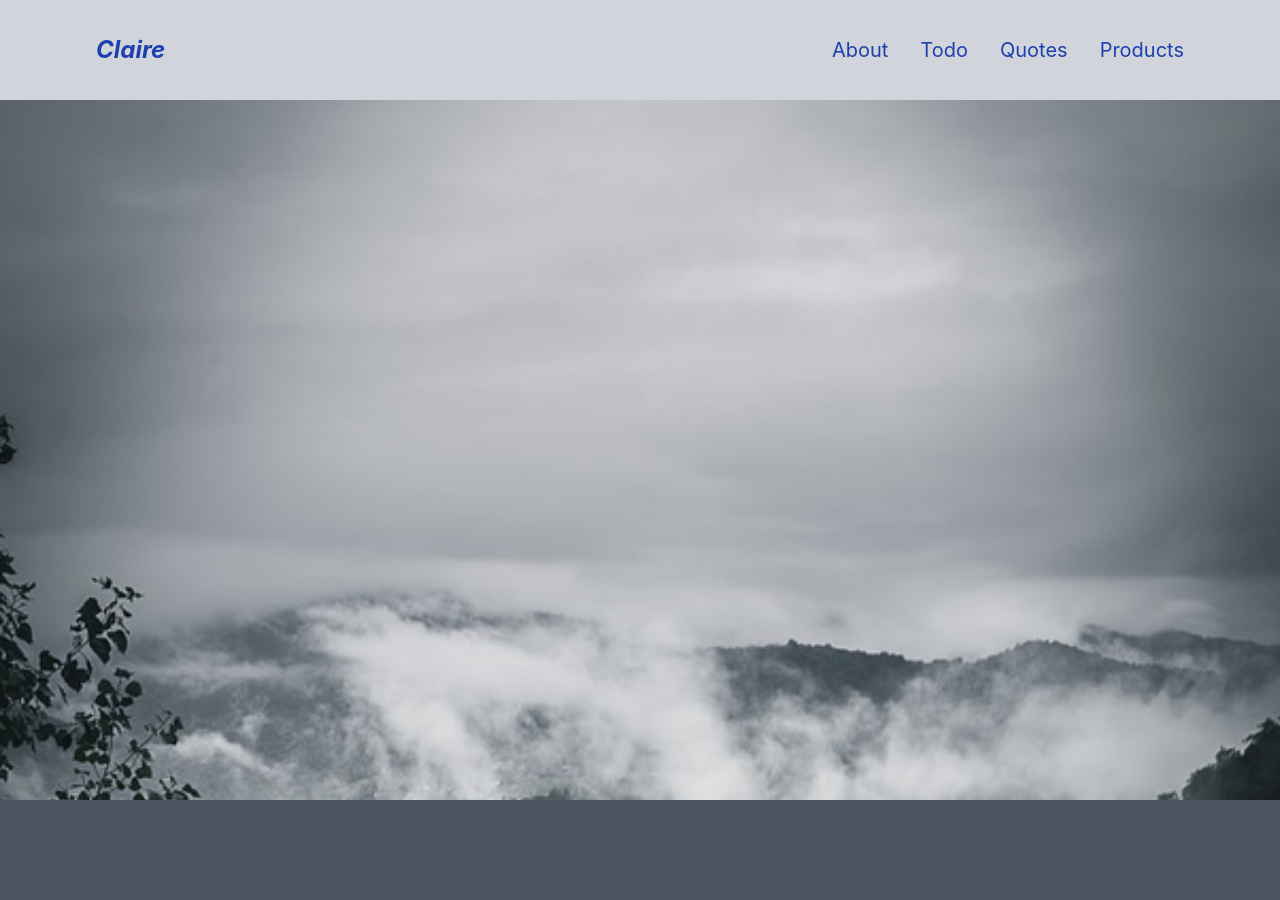
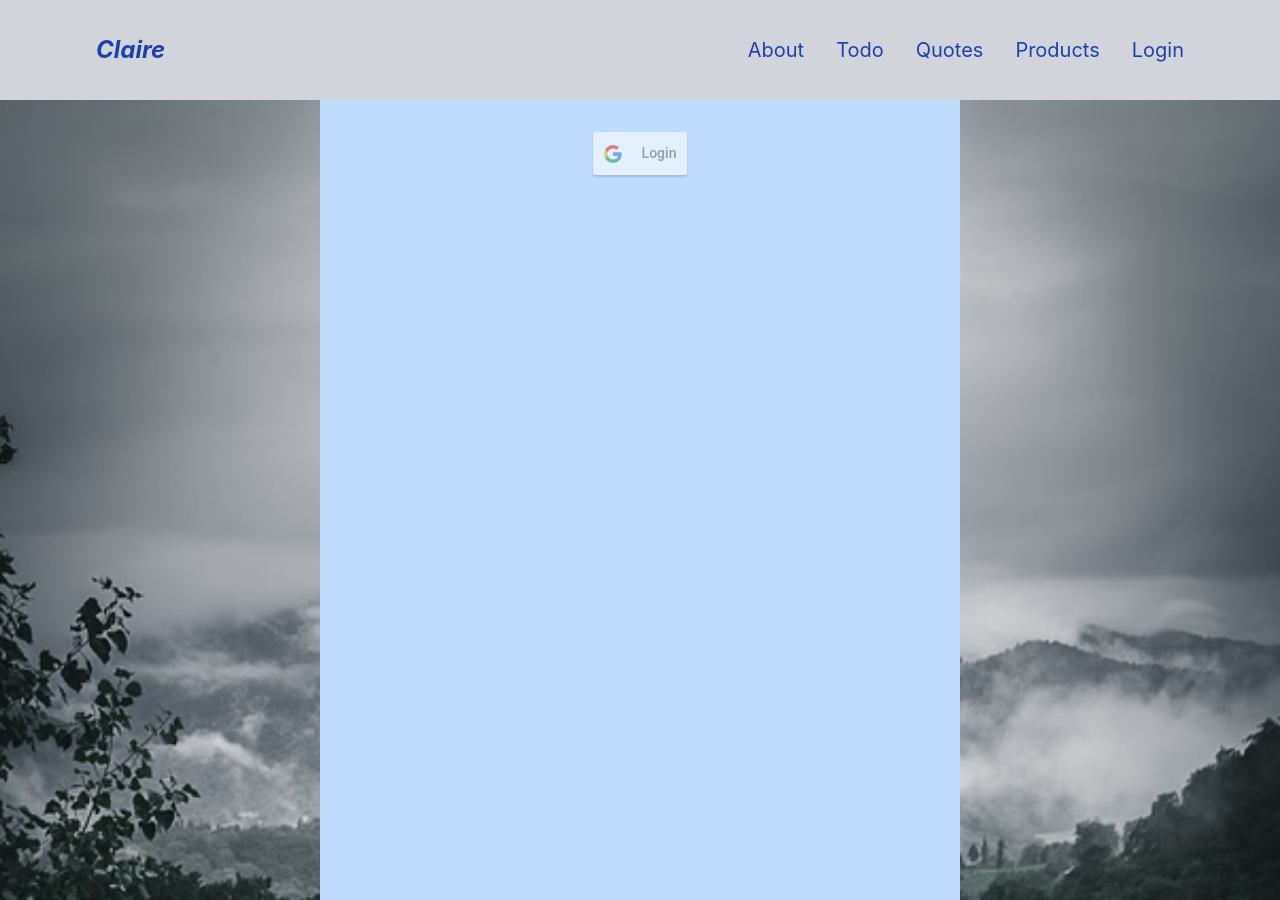
Before and after one commit to mugwira/React-Quote-Generator, a React (Create React App) app: page /login in a window 1280 px wide. Before the commit the page ends 800 px from the top, so only its background shows below. Built offline with nearby package versions, Linux system fonts and the light colour scheme.

Commit message:
Created Login component

```diff
--- a/Footer.js
+++ /dev/null
@@ -1,11 +0,0 @@
-import React from 'react'
-
-function Footer() {
-    return (
-        <div className="my-footer">
-
-        </div>
-    )
-}
-
-export default Footer
--- a/package.json
+++ b/package.json
@@ -10,6 +10,7 @@
     "@testing-library/user-event": "^12.8.3",
     "react": "^17.0.2",
     "react-dom": "^17.0.2",
+    "react-google-login": "^5.2.2",
     "react-hook-form": "^7.14.2",
     "react-icons": "^4.2.0",
     "react-reveal": "^1.2.2",
--- a/src/App.js
+++ b/src/App.js
@@ -9,6 +9,8 @@ import LoggedIn from "./LoggedIn";
 import Nav from "./Nav";
 import About from "./About"
 import {BrowserRouter as Router, Route, Switch} from 'react-router-dom'
+import Footer from "./Footer"
+import Login from "./Login";
 
 function App() {
   return (
@@ -28,8 +30,13 @@ function App() {
           <Route exact path="/quotes">
             <QuoteGenerator />
           </Route>
+          <Route exact path="/login">
+            <Login />
+          </Route>
         </Switch>
+
       </div>
+
     </Router>
   );
 }
--- /dev/null
+++ b/src/Footer.js
@@ -0,0 +1,16 @@
+import React from 'react'
+
+function Footer() {
+    return (
+        <div className="my-footer flex  bg-gray-100 text-blue-500 bottom-0 ">
+            <div className="copyright h-20">
+                <p>&copy;Copyright Reserved | 2021</p>
+            </div>
+            <div className="socials">
+
+            </div>
+        </div>
+    )
+}
+
+export default Footer
--- /dev/null
+++ b/src/Login.js
@@ -0,0 +1,46 @@
+import React, { useState } from "react";
+import { GoogleLogin, GoogleLogout } from "react-google-login";
+
+function Login() {
+  const clientId = "783941750893-edplgf1m3kovimvo01aqdise7md5g57o.apps.googleusercontent.com";
+
+  const [showLoginButton, setShowLoginButton] = useState(true);
+  const [showLogoutButton, setShowLogoutButton] = useState(false);
+
+  const onLoginSuccess = (res) => {
+    setShowLoginButton(false);
+    setShowLogoutButton(true);
+  };
+
+  const onFailureSuccess = (res) => {};
+
+  const onSignoutSuccess = (res) => {
+    setShowLoginButton(true);
+    setShowLogoutButton(false);
+  };
+
+  return (
+    <div className="my-login text-center bg-blue-200 w-1/2 mx-auto min-h-screen">
+      <div className="content p-8">
+        {showLoginButton ? (
+          <GoogleLogin
+            clientId={clientId}
+            buttonText="Login"
+            onSuccess={onLoginSuccess}
+            onFailure={onFailureSuccess}
+            cookiePolicy={"single_host_origin"}
+          />
+        ) : null}
+        {showLogoutButton ? (
+          <GoogleLogout
+            clientId={clientId}
+            buttonText="Logout"
+            onLogoutSuccess={onSignoutSuccess}
+          ></GoogleLogout>
+        ) : null}
+      </div>
+    </div>
+  );
+}
+
+export default Login;
--- a/src/Nav.js
+++ b/src/Nav.js
@@ -24,6 +24,9 @@ function Nav() {
           <Link to="/" className="hover:text-blue-600 py-2">
             Products
           </Link>
+          <Link to="/Login" className="hover:text-blue-600 py-2">
+            Login
+          </Link>
         </div>
       </div>
     </div>
```
Also changed, not shown: 1 other file (tests, documents, lock files or other folders).
